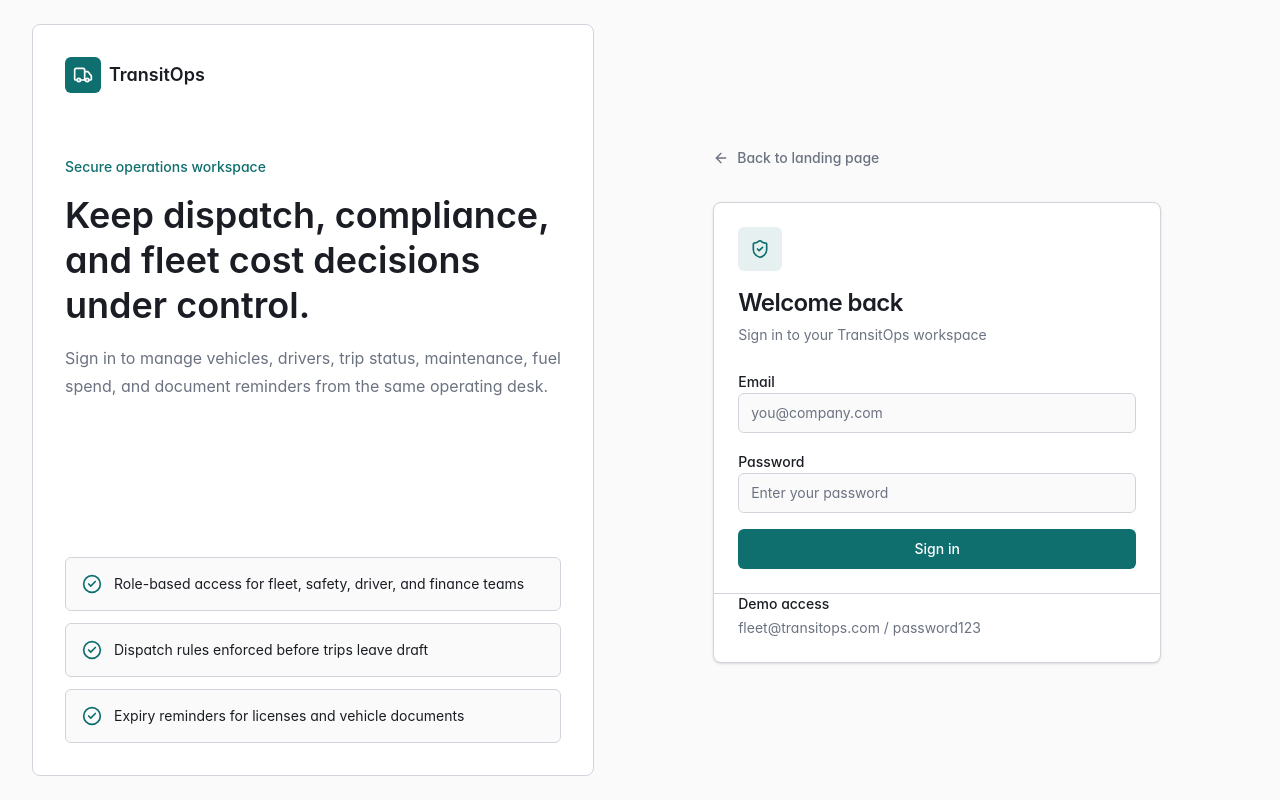
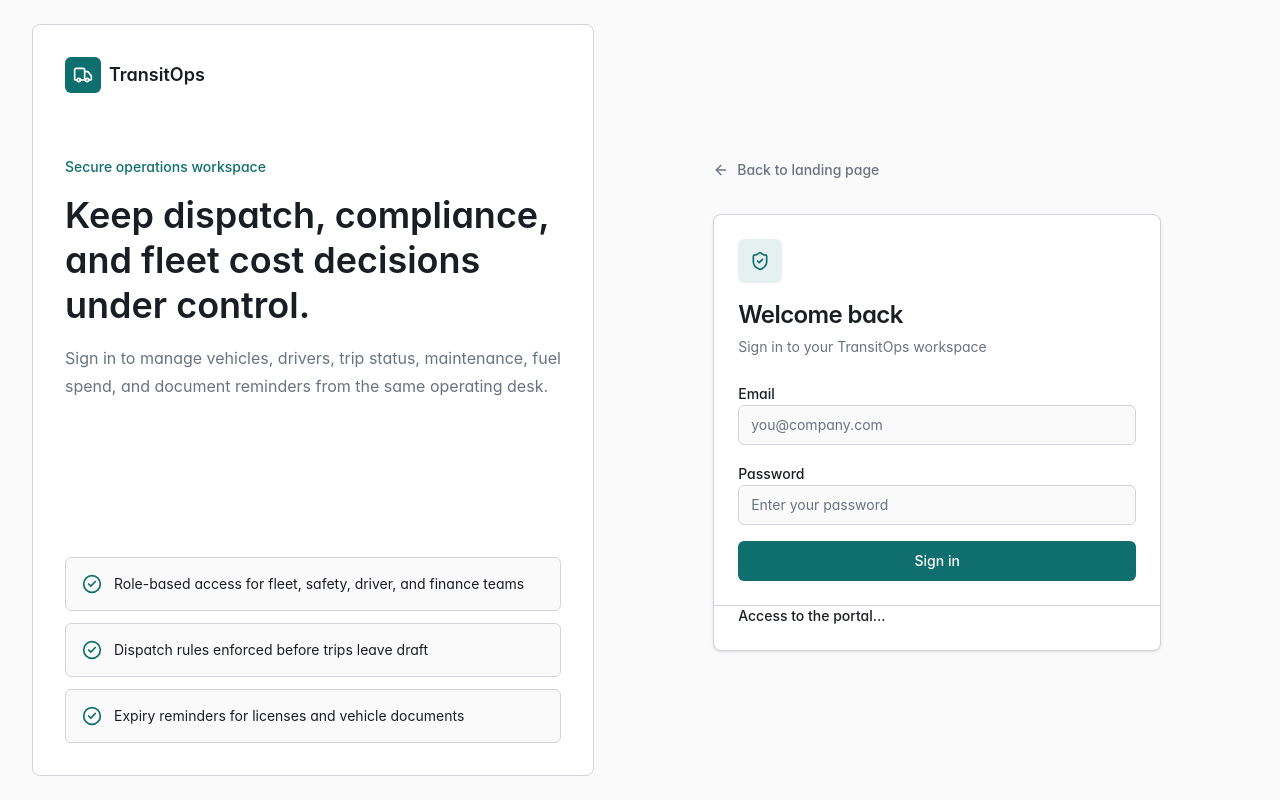
Before and after one commit to Soumya-Sabat/Transync, a Next.js app: page /login in a window 1280 px wide. Built offline with nearby package versions, Linux system fonts and the light colour scheme.

Commit message:
login page dilog

```diff
--- a/src/app/login/page.tsx
+++ b/src/app/login/page.tsx
@@ -153,8 +153,7 @@ function LoginForm() {
                 </form>
               </CardContent>
               <CardFooter className="flex flex-col items-start gap-1 border-t text-sm text-muted-foreground">
-                <span className="font-medium text-foreground">Demo access</span>
-                <span>fleet@transitops.com / password123</span>
+                <span className="font-medium text-foreground">Access to the portal...</span>
               </CardFooter>
             </Card>
           </div>
```
